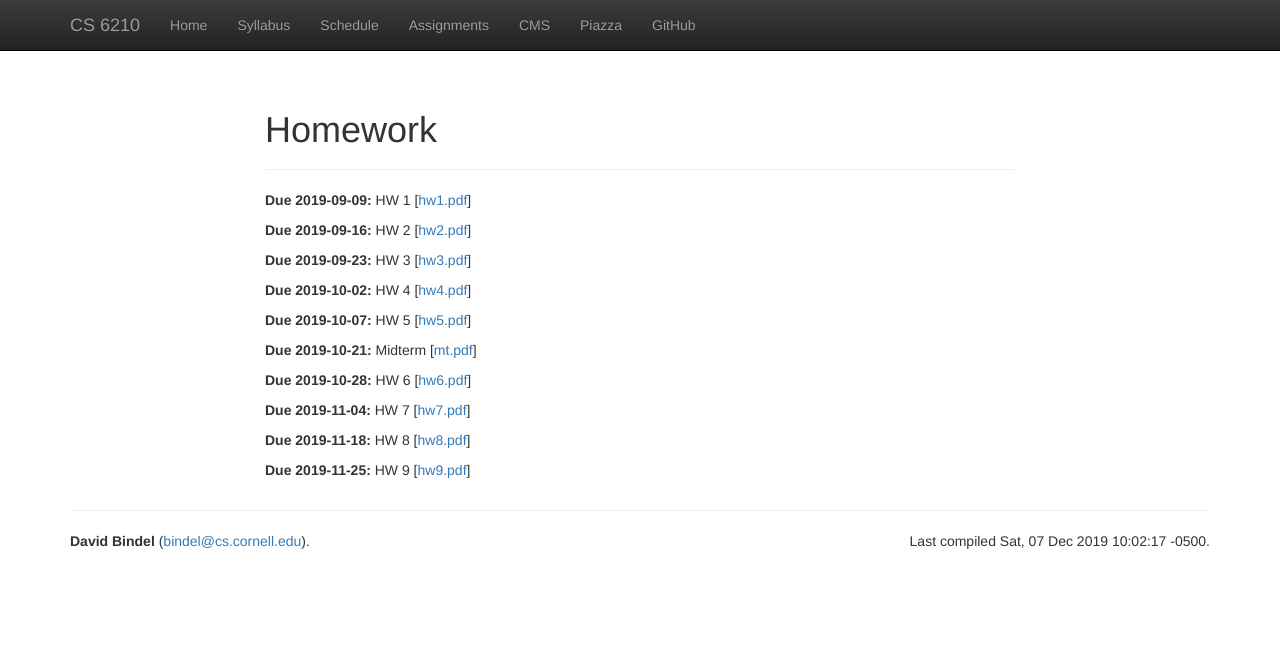
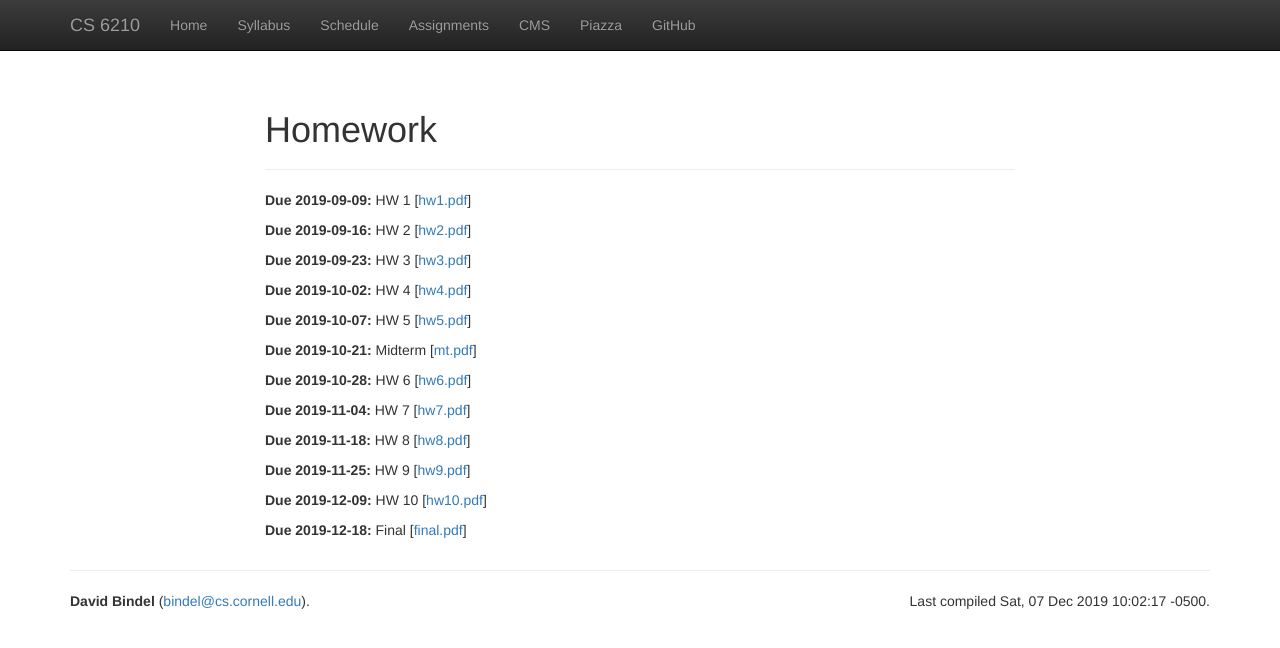
Before and after one commit to dbindel/cs6210-f19, a Jekyll site: the page built from web/homework.html, in a window 1280 px wide. Shown: the top 648 px of the page. Built offline with Jekyll 4.4.1, drawn with Linux system fonts in a browser that asks for light colours; nearby versions of some CDN libraries.

Commit message:
Add final.

```diff
--- a/web/_data/hw.yml
+++ b/web/_data/hw.yml
@@ -48,3 +48,13 @@
   text: HW 9
   files:
    - hw9.pdf
+-
+  due: 2019-12-09
+  text: HW 10
+  files:
+   - hw10.pdf
+-
+  due: 2019-12-18
+  text: Final
+  files:
+   - final.pdf
--- a/web/_data/lectures.yml
+++ b/web/_data/lectures.yml
@@ -260,6 +260,9 @@
   date: 2019-12-06
   info: Krylov subspace methods for eigenproblems
   notes: 2019-12-06.pdf
+  hw:
+   - info: Final (due 12/18)
+     file: final.pdf
 #
 # ==================
 # Week 15
--- a/web/_data/news.yml
+++ b/web/_data/news.yml
@@ -40,3 +40,6 @@
 -
   date: 2019-12-04
   text: "David's office hours moved to 2-3pm, same location"
+-
+  date: 2019-12-06
+  text: Final exam is up!
```
Also changed, not shown: 2 other files.
